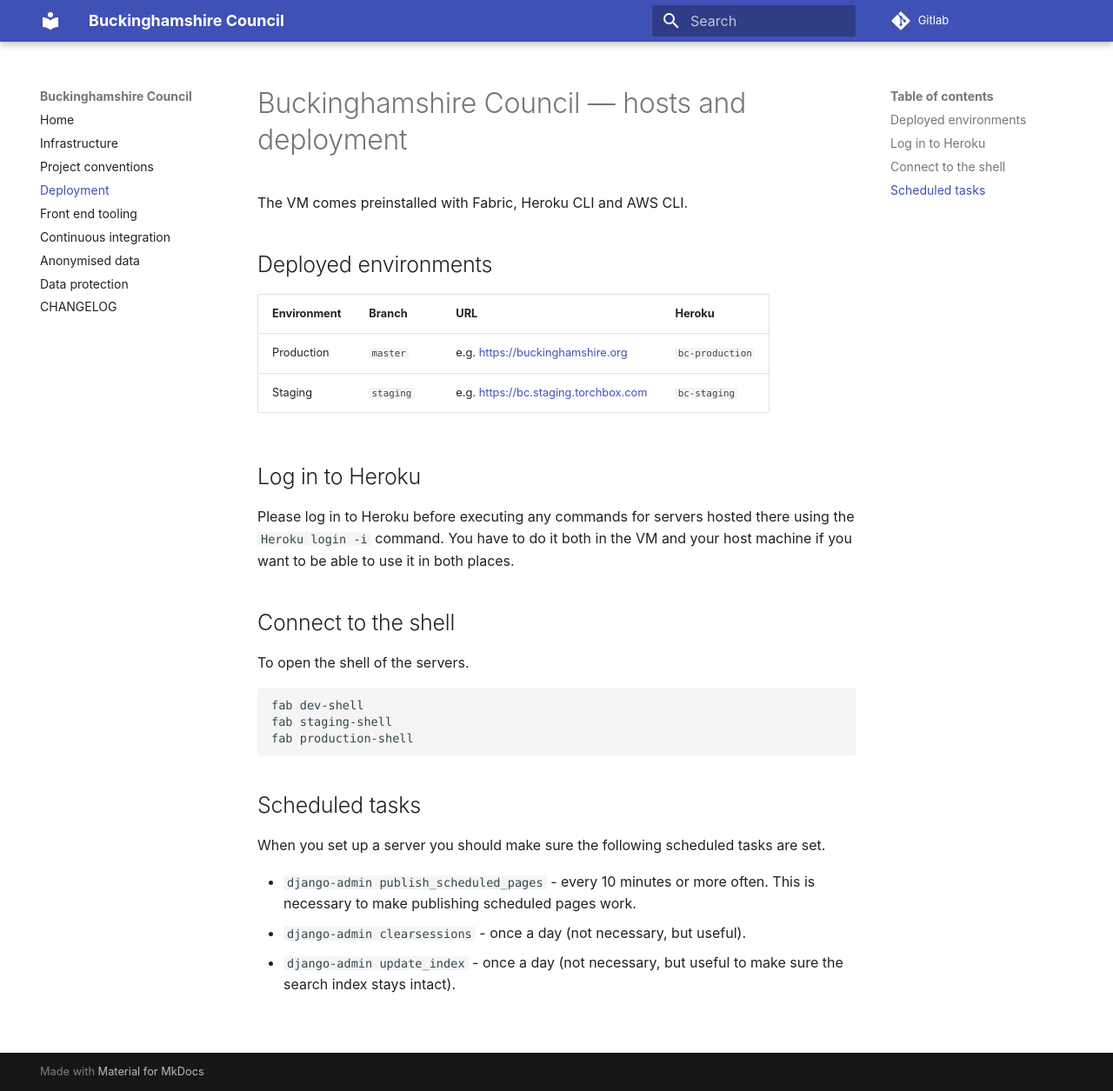
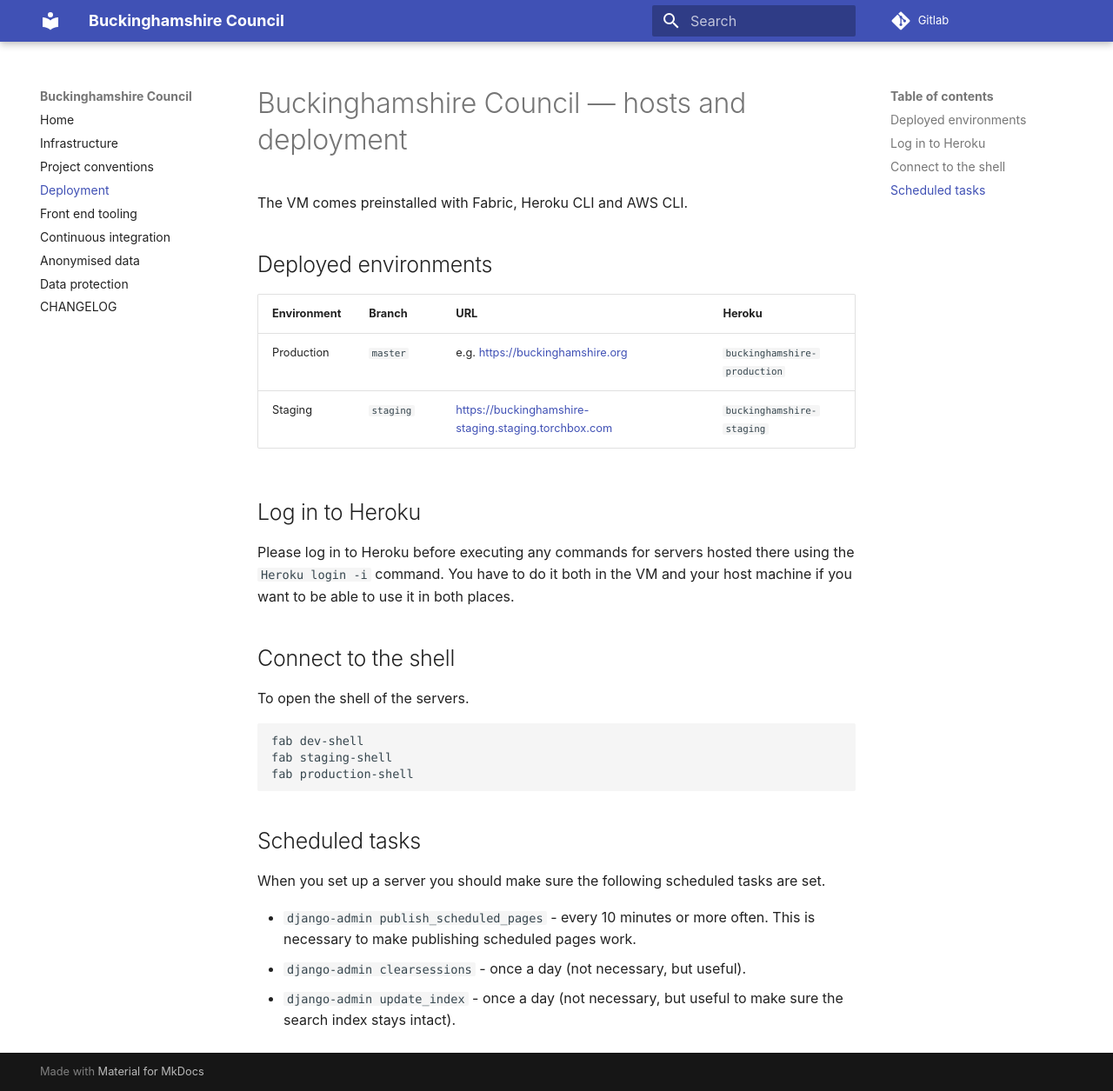
Before and after one commit to Buckinghamshire-Digital-Service/buckinghamshire-council, an MkDocs documentation site: the page built from docs/deployment.md, in a window 1280 px wide and 1255 px high. Shown: the whole window at 87% size. Built offline with MkDocs 1.6.1 and Material for MkDocs 9.7.7, drawn with Linux system fonts in a browser that asks for light colours.

Commit message:
Feature/19 setup staging site

```diff
--- a/.gitlab-ci.yml
+++ b/.gitlab-ci.yml
@@ -183,7 +183,7 @@
   variables:
     # Your app's name.
     #   $ heroku apps - t torchbox
-    HEROKU_APP: bc-staging
+    HEROKU_APP: buckinghamshire-staging
   only:
     - staging
   <<: *heroku_deploy_job_definition
@@ -197,7 +197,7 @@
   variables:
     # Your app's name.
     #   $ heroku apps - t torchbox
-    HEROKU_APP: bc-production
+    HEROKU_APP: buckinghamshire-production
   only:
     - master
   when: manual
--- a/docs/deployment.md
+++ b/docs/deployment.md
@@ -4,10 +4,10 @@
 
 ## Deployed environments
 
-| Environment | Branch    | URL                                  | Heroku          |
-| ----------- | --------- | ------------------------------------ | --------------- |
-| Production  | `master`  | e.g. https://buckinghamshire.org     | `bc-production` |
-| Staging     | `staging` | e.g. https://bc.staging.torchbox.com | `bc-staging`    |
+| Environment | Branch    | URL                                                  | Heroku                       |
+| ----------- | --------- | ---------------------------------------------------- | ---------------------------- |
+| Production  | `master`  | e.g. https://buckinghamshire.org                     | `buckinghamshire-production` |
+| Staging     | `staging` | https://buckinghamshire-staging.staging.torchbox.com | `buckinghamshire-staging`    |
 
 ## Log in to Heroku
 
```
Also changed, not shown: fabfile.py (+4 -4 lines).
